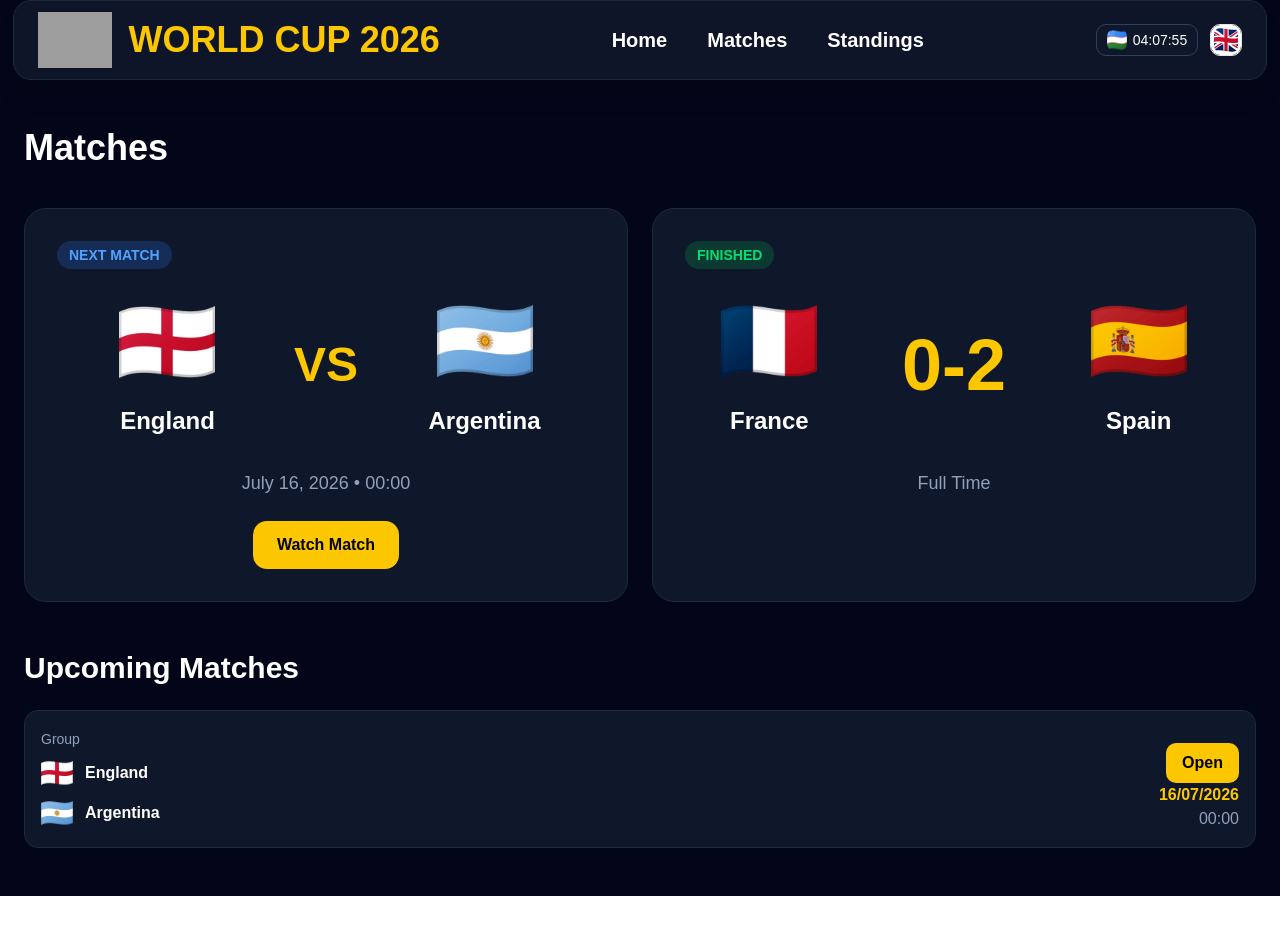
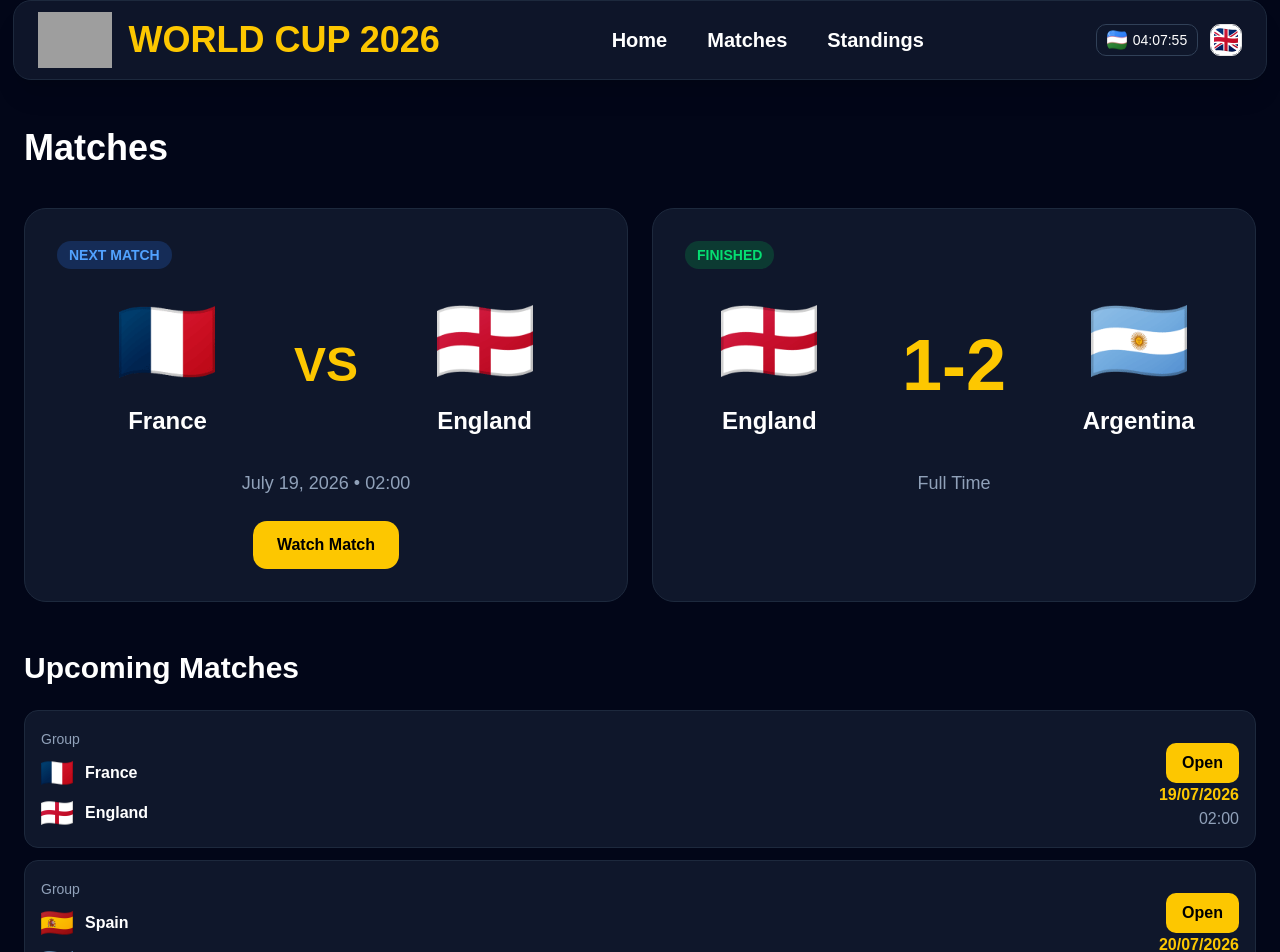
Before and after one commit to djurayevdavron/World-cup-2026-live, a React (Vite) app: page /matches in a window 1280 px wide. Shown: the top 952 px of the page. Before the commit the page ends 896 px from the top, so only its background shows below. Built offline with nearby package versions, Linux system fonts and the light colour scheme; grey boxes are pictures that could not be loaded.

Commit message:
Update matchesData.js

```diff
--- a/src/data/matchesData.js
+++ b/src/data/matchesData.js
@@ -1987,8 +1987,44 @@ export const matches = [
   date: "2026-07-16",
   time: "00:00",
 
+  homeScore: 1,
+  awayScore: 2,
+
+  status: "finished",
+},
+  // 3RD PLACE
+{
+  id: 103,
+
+  homeTeam: "France",
+  awayTeam: "England",
+
+  homeFlag: "/flags/france.png",
+  awayFlag: "/flags/england.png",
+
+  date: "2026-07-19",
+  time: "02:00",
+
   status: "upcoming",
 
-  stream: "https://app.setantasports.com/live/305730",
+  stream: "https://app.setantasports.com/live/305825",
+},
+
+// FINAL
+{
+  id: 104,
+
+  homeTeam: "Spain",
+  awayTeam: "Argentina",
+
+  homeFlag: "/flags/spain.png",
+  awayFlag: "/flags/argentina.png",
+
+  date: "2026-07-20",
+  time: "00:00",
+
+  status: "upcoming",
+
+  stream: "https://app.setantasports.com/live/305732",
 },
 ];
```
